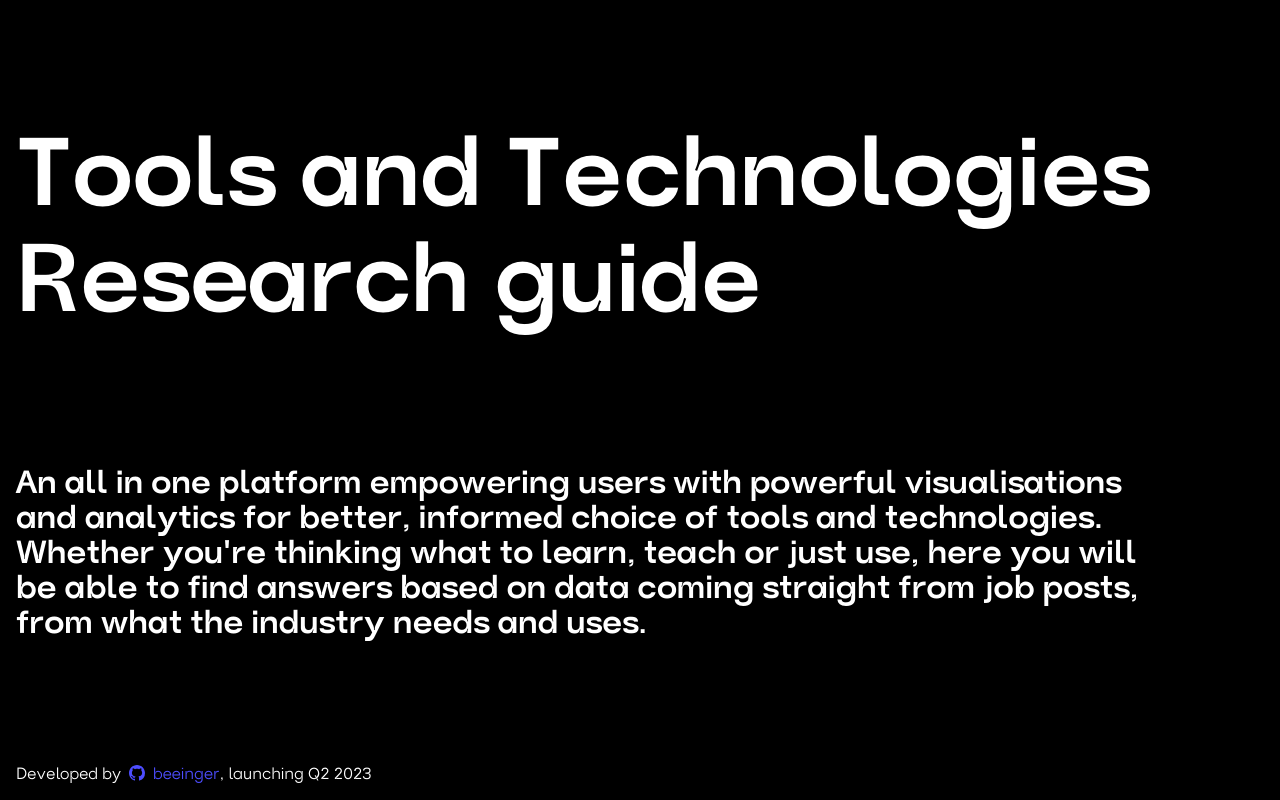
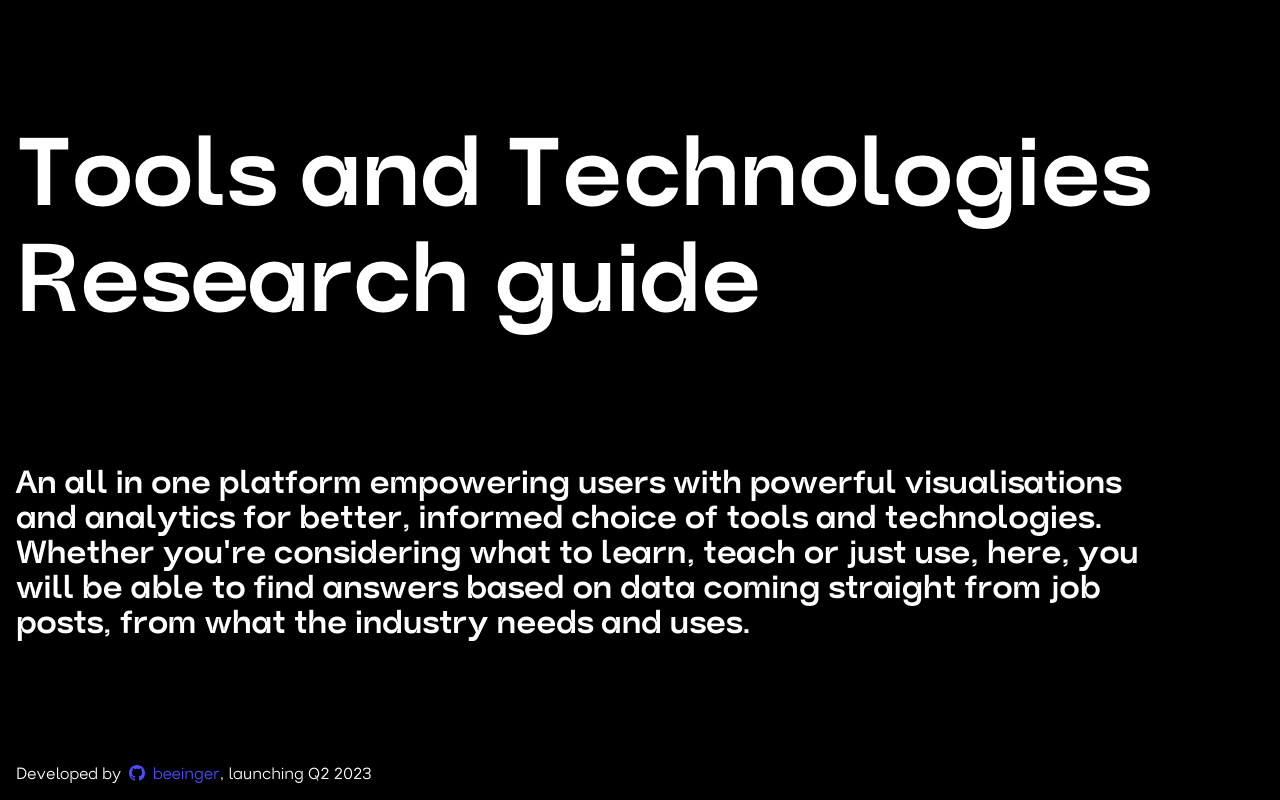
Before and after one commit to beeinger/TTR-guide, a Next.js app in the folder frontend/: page / in a window 1280 px wide. Built offline with nearby package versions, Linux system fonts and the light colour scheme.

Commit message:
edited the description

```diff
--- a/frontend/pages/_document.tsx
+++ b/frontend/pages/_document.tsx
@@ -1,8 +1,8 @@
-const title = "TTR Guide - Tools and Technologies Research guide",
+export const title = "TTR Guide - Tools and Technologies Research guide",
   keywords = "TTR, Tools, Technologies, Research, guide, TTR.Guide",
   name = "TTR Guide",
   description =
-    "An all in one platform empowering users with powerful visualisations and analytics for better, informed choice of tools and technologies. Whether you're thinking what to learn, teach or just use, here you will be able to find answers based on data coming straight from job posts, from what the industry needs and uses.";
+    "An all in one platform empowering users with powerful visualisations and analytics for better, informed choice of tools and technologies. Whether you're considering what to learn, teach or just use, here, you will be able to find answers based on data coming straight from job posts, from what the industry needs and uses.";
 
 import Document, {
   DocumentContext,
--- a/frontend/pages/index.tsx
+++ b/frontend/pages/index.tsx
@@ -1,18 +1,13 @@
 import styled from "@emotion/styled";
 import Link from "next/link";
 import { BsGithub } from "react-icons/bs";
+import { description } from "./_document";
 
 export default function IndexPage() {
   return (
     <>
       <Title>Tools and Technologies Research guide</Title>
-      <Subtitle>
-        An all in one platform empowering users with powerful visualisations and
-        analytics for better, informed choice of tools and technologies. Whether
-        you're thinking what to learn, teach or just use, here you will be able
-        to find answers based on data coming straight from job posts, from what
-        the industry needs and uses.
-      </Subtitle>
+      <Subtitle>{description}</Subtitle>
       <Footer>
         Developed by{" "}
         <Link href="https://github.com/beeinger" target="_blank">
```
